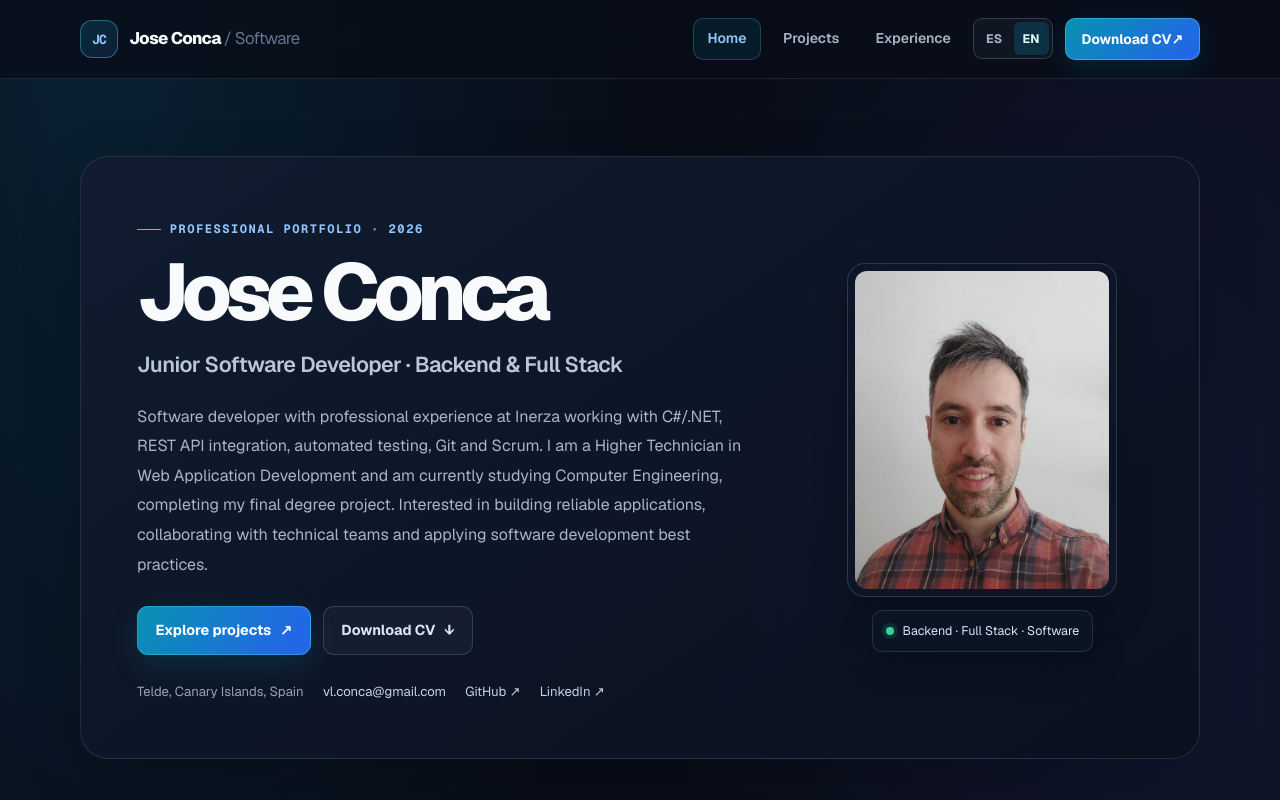
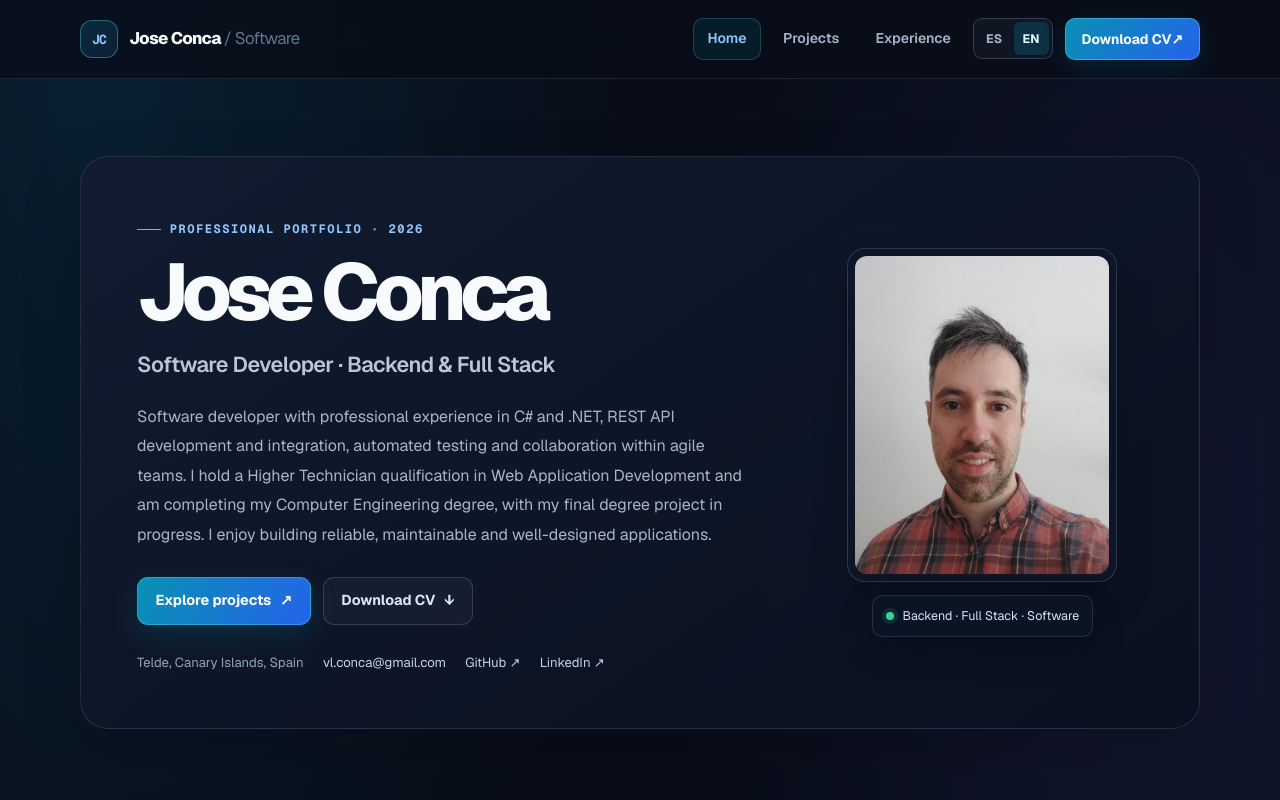
Before and after one commit to joseconca/joseconca.github.io, a Next.js app: page /en in a window 1280 px wide. Shown: the top 800 px of the page. Built offline with nearby package versions, Linux system fonts and the light colour scheme.

Commit message:
Mejora el perfil y textos bilingües del inicio

```diff
--- a/src/data/en/datosContacto.ts
+++ b/src/data/en/datosContacto.ts
@@ -1,13 +1,13 @@
 export const datosContacto = {
   nombre: "Jose Conca",
-  rol: "Junior Software Developer · Backend & Full Stack",
+  rol: "Software Developer · Backend & Full Stack",
   email: "vl.conca@gmail.com",
   localizacion: "Telde, Canary Islands, Spain",
   webCv: "https://joseconca.github.io/en/",
   github: "https://github.com/joseconca",
   linkedin: "https://linkedin.com/in/joseconca",
   perfilProfesional:
-    "Software developer with professional experience at Inerza working with C#/.NET, REST API integration, automated testing, Git and Scrum. I am a Higher Technician in Web Application Development and am currently studying Computer Engineering, completing my final degree project. Interested in building reliable applications, collaborating with technical teams and applying software development best practices.",
+    "Software developer with professional experience in C# and .NET, REST API development and integration, automated testing and collaboration within agile teams. I hold a Higher Technician qualification in Web Application Development and am completing my Computer Engineering degree, with my final degree project in progress. I enjoy building reliable, maintainable and well-designed applications.",
   otrosDatos: [
     {
       etiqueta: "Languages",
```
